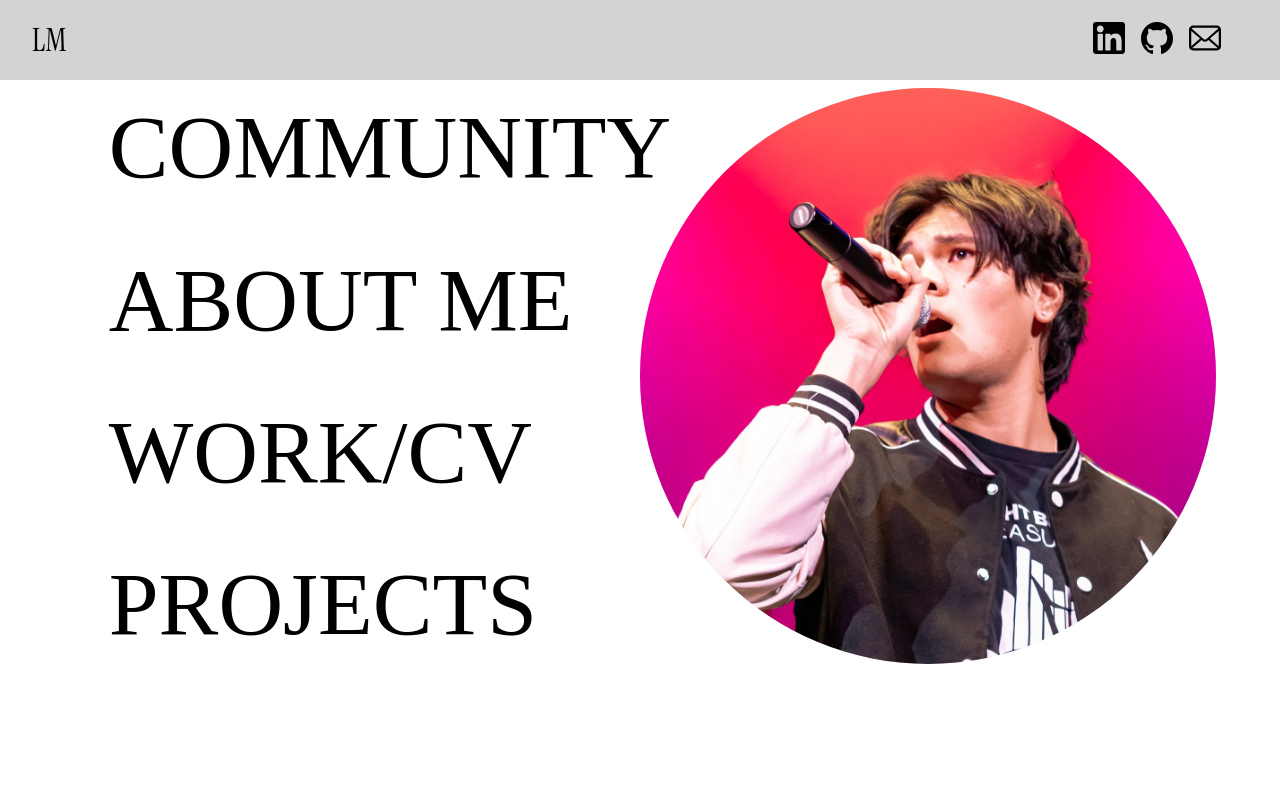
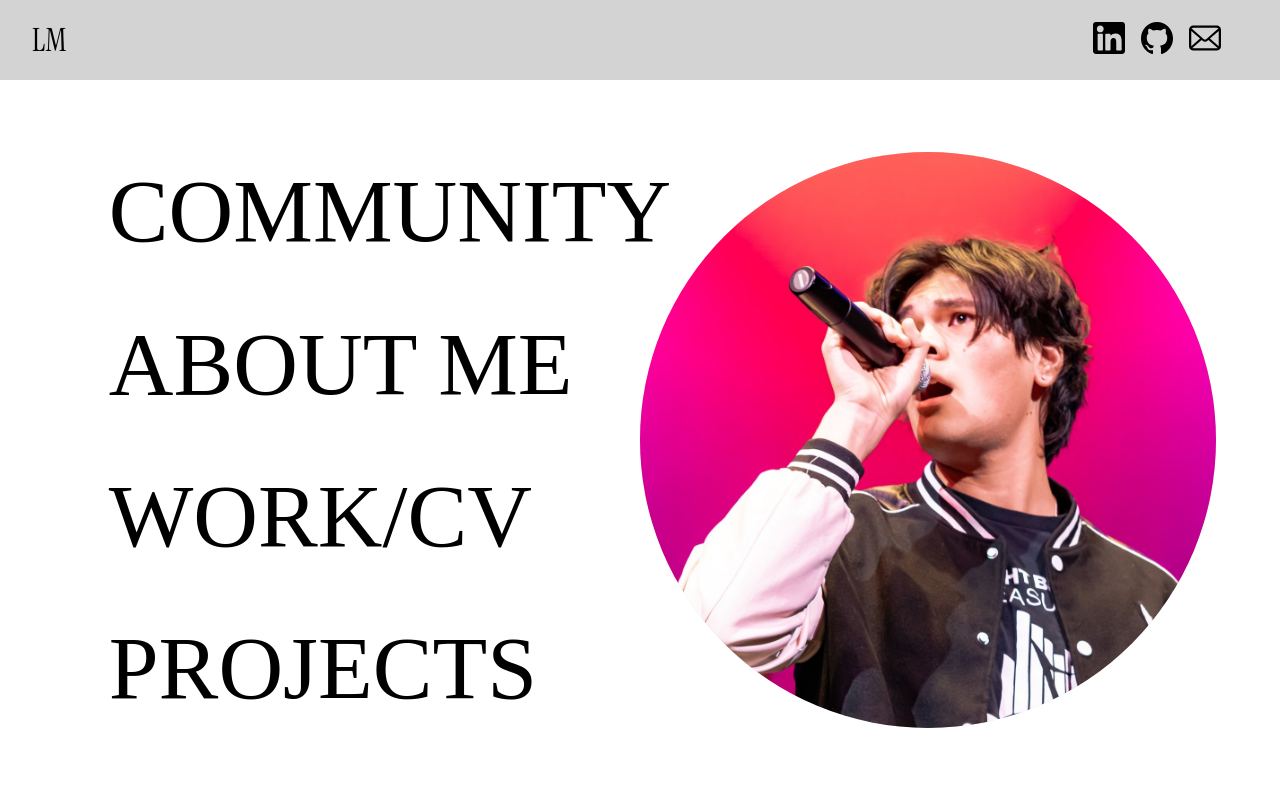
Before and after one commit to Logan-Mui/Web-Portfolio, a React (Vite) app: page / in a window 1280 px wide. Shown: the top 800 px of the page. Built offline with nearby package versions, Linux system fonts and the light colour scheme.

Commit message:
padding for page headers

```diff
--- a/src/styles/styles.css
+++ b/src/styles/styles.css
@@ -24,8 +24,10 @@ a:visited {
 }
 
 .Page {
-  height:100vh;
-  height:100dvh;
+  height:90vh;
+  height:90dvh;
+  padding-top: 10vh;
+  padding-top: 10dvh;
   width:100%;
   flex:1;
   display: flex;
```
